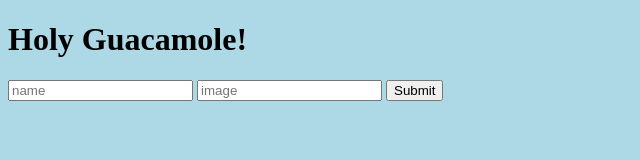
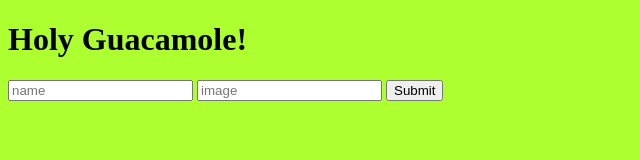
Before and after one commit to kristiroby/supreme-guacamole, a website: page public/index.html in a window 1280 px wide. Shown: the whole page, without its empty margins (0-640 px from the left). Drawn offline with nearby package versions, Linux system fonts and the light colour scheme.

```diff
--- a/public/css/styles.css
+++ b/public/css/styles.css
@@ -1,3 +1,3 @@
 body {
-    background: lightblue;
+    background: greenyellow;
 }
```
